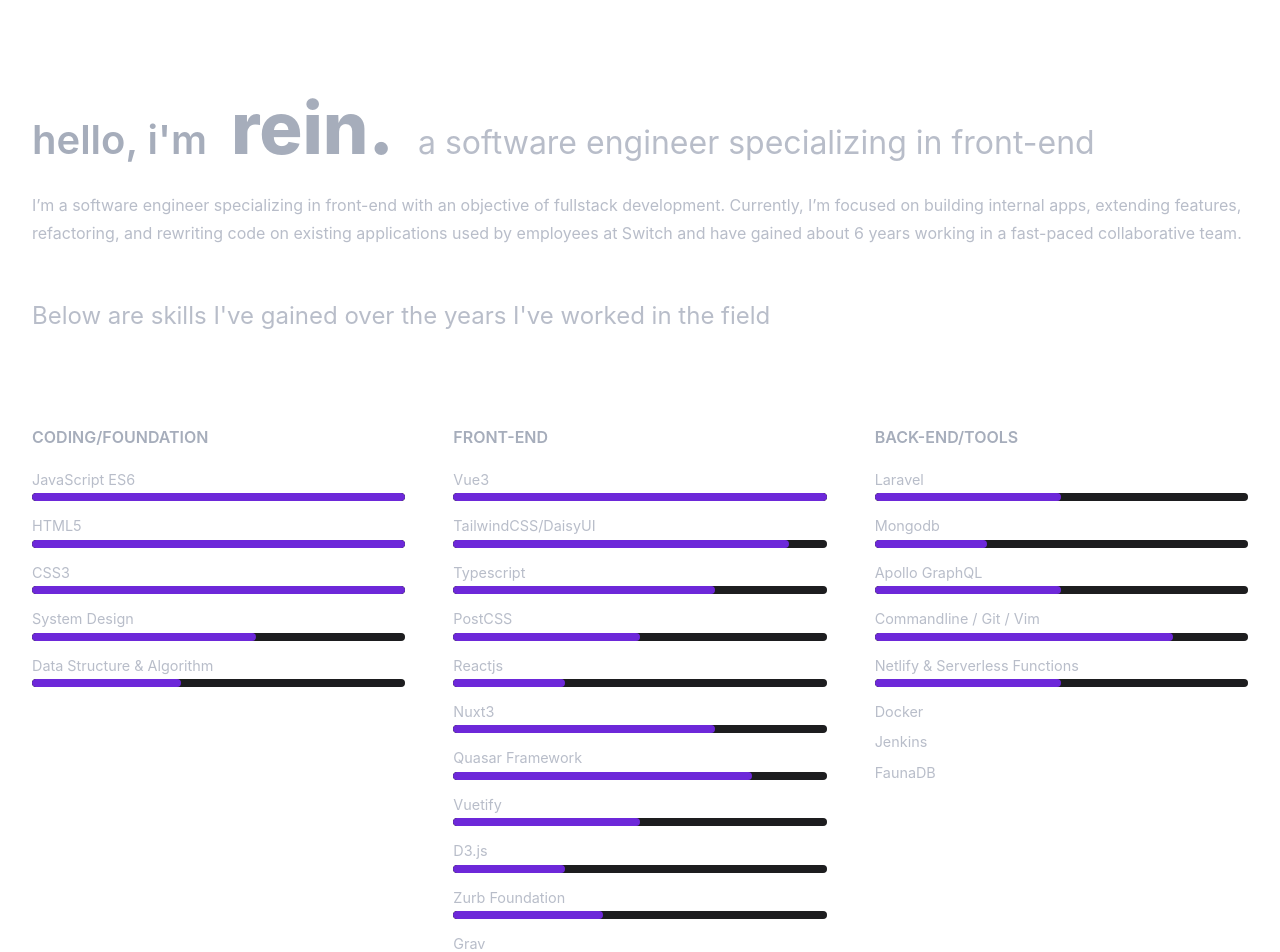
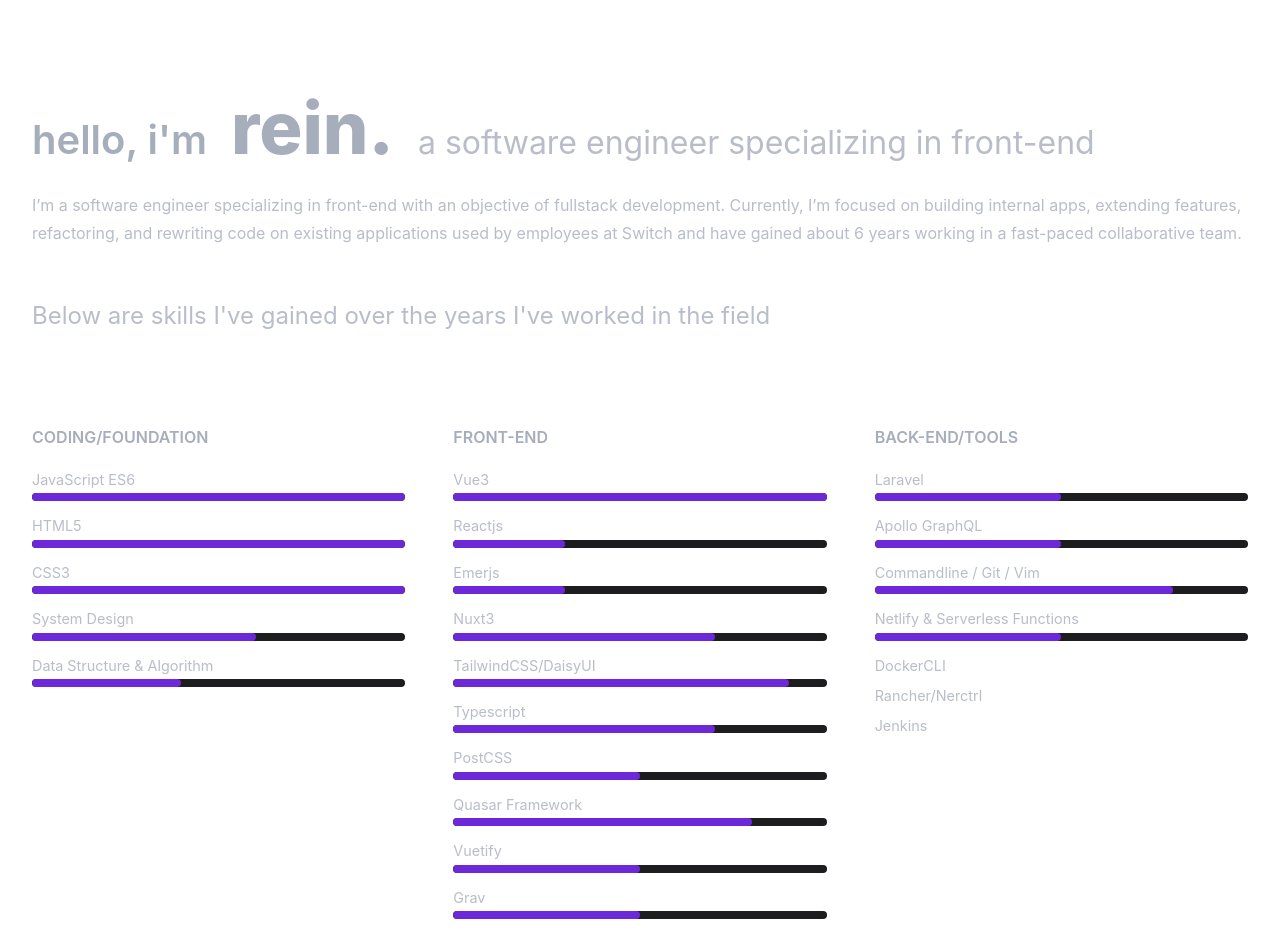
Before and after one commit to rlynjb/ds_ayyy, a Vue app: page / in a window 1280 px wide. Shown: the top 952 px of the page. Built offline with nearby package versions, Linux system fonts and the light colour scheme.

Commit message:
update skills

```diff
--- a/src/views/HomeView.vue
+++ b/src/views/HomeView.vue
@@ -52,26 +52,26 @@
       ],
       frontend_skills: [
         { name: 'Vue3', progress: '100' },
+        { name: 'Reactjs', progress: '30' },
+        { name: 'Emerjs', progress: '30' },
+        { name: 'Nuxt3', progress: '70' },
         { name: 'TailwindCSS/DaisyUI', progress: '90' },
         { name: 'Typescript', progress: '70' },
         { name: 'PostCSS', progress: "50" },
-        { name: 'Reactjs', progress: '30' },
-        { name: 'Nuxt3', progress: '70' },
         { name: 'Quasar Framework', progress: '80' },
         { name: 'Vuetify', progress: '50' },
-        { name: 'D3.js', progress: '30' },
-        { name: 'Zurb Foundation', progress: '40' },
         { name: 'Grav', progress: '50' },
       ],
       backend_skills: [
         { name: 'Laravel', progress: "50"},
-        { name: 'Mongodb', progress: '30' },
+        //{ name: 'Mongodb', progress: '30' },
         { name: 'Apollo GraphQL', progress: '50' },
         { name: 'Commandline / Git / Vim', progress: '80' },
         { name: 'Netlify & Serverless Functions', progress: '50' },
-        { name: 'Docker' },
+        { name: 'DockerCLI' },
+        { name: 'Rancher/Nerctrl' },
         { name: 'Jenkins' },
-        { name: 'FaunaDB' },
+        //{ name: 'FaunaDB' },
       ]
     }
   },
```
